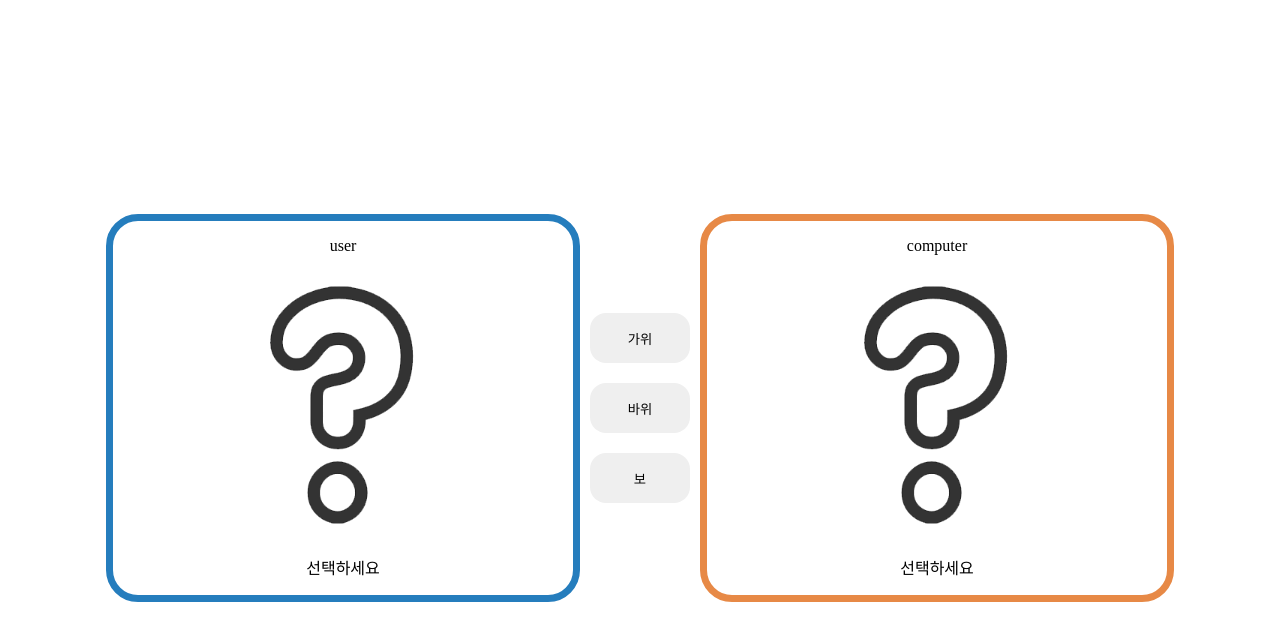
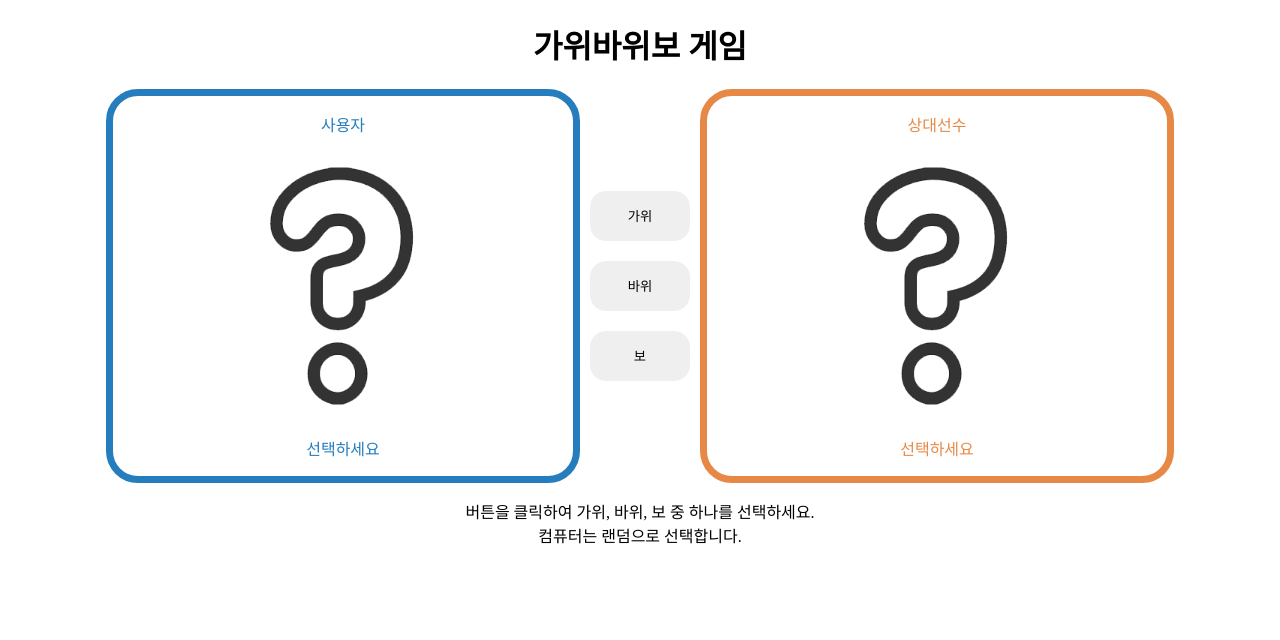
Before and after one commit to song-eun/rps-game, a React (Vite) app: page / in a window 1280 px wide. Shown: the top 640 px of the page. Built offline with nearby package versions, Linux system fonts and the light colour scheme.

Commit message:
style: 전체 레이아웃 변경

```diff
--- a/src/App.jsx
+++ b/src/App.jsx
@@ -31,7 +31,10 @@ function App() {
   };
 
   return (
+    <>
       <div className={css.container}>
+        <h1>가위바위보 게임</h1>
+        <main>
           <Card player="user" choice={userChoice} result={result} />
           <div className="controls">
             {choices.map((choice) => (
@@ -43,7 +46,13 @@ function App() {
             ))}
           </div>
           <Card player="computer" choice={computerChoice} result={result} />
+        </main>
+        <p>
+          버튼을 클릭하여 가위, 바위, 보 중 하나를 선택하세요. <br />
+          컴퓨터는 랜덤으로 선택합니다.
+        </p>
       </div>
+    </>
   );
 }
 
--- a/src/components/Card.jsx
+++ b/src/components/Card.jsx
@@ -21,7 +21,7 @@ const Card = ({ player, choice, result }) => {
 
   return (
     <div className={`${css[player]} ${css.card}`}>
-      <span>{player}</span>
+      <span>{player === "user" ? "사용자" : "상대선수"}</span>
       <img src={imgSrc} alt="choice" />
       {player === "computer" ? compuerResult() : result}
     </div>
--- a/src/css/App.module.css
+++ b/src/css/App.module.css
@@ -1,7 +1,11 @@
 /* :nth-of-type(1) 첫번째 카드 */
 .container {
+  height: 100vh;
+  text-align: center;
+}
+
+.container main {
   display: flex;
   align-items: center;
   justify-content: center;
-  height: 100vh;
 }
--- a/src/css/Card.module.css
+++ b/src/css/Card.module.css
@@ -6,10 +6,12 @@
   text-align: center;
   padding: 1rem 5rem;
   width: 300px;
+  color: #e78946;
 }
 
 .user {
   border: 7px solid #257dbd;
+  color: #257dbd;
 }
 
 .card img {
```
Lines whose indentation alone changed are shown as unchanged.
